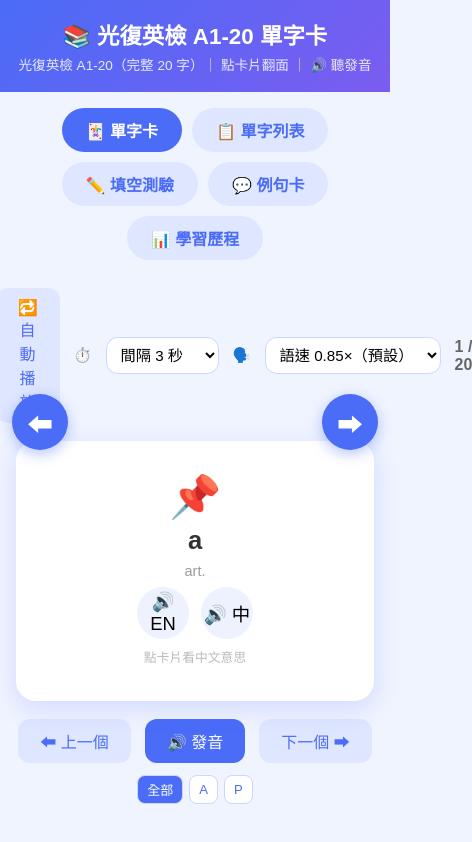
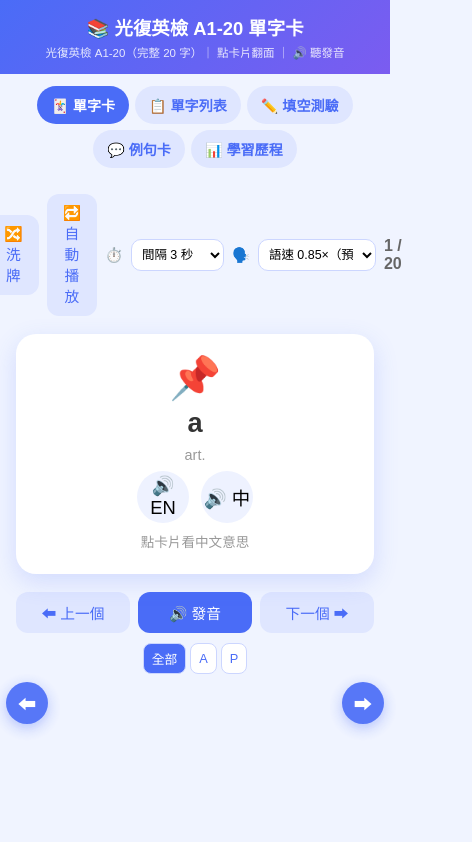
Before and after one commit to matthsu01/KFES_MyWordBook, a plain HTML site: page gk-a1-20-vocab-cards.html in a window 390 px wide. Shown: the whole page, 472 px wide, since content can reach past the window. Drawn offline with Linux system fonts and the light colour scheme.

Commit message:
Add files via upload

```diff
--- a/gk-a1-20-vocab-cards.html
+++ b/gk-a1-20-vocab-cards.html
@@ -109,7 +109,45 @@
   .hist-table th { background: #4a6cf7; color: #fff; padding: 9px 6px; }
   .hist-table td { padding: 7px 6px; border-bottom: 1px solid #eef2ff; text-align: center; }
   .hist-table tr:nth-child(even) td { background: #f8faff; }
-  @media (max-width: 480px) { .word { font-size: 1.6rem; } .emoji { font-size: 2.6rem; } .ch, .ch input { width: 28px; height: 38px; font-size: 1.15rem; } }
+  @media (max-width: 480px) {
+    /* 標題區 */
+    header { padding: 14px 10px; }
+    header h1 { font-size: 1.15rem; }
+    header p { font-size: .72rem; }
+    /* 分頁按鈕 */
+    .tabs { gap: 6px; margin: 12px auto 6px; }
+    .tabs button { padding: 9px 14px; font-size: .88rem; }
+    /* 單字卡本體 */
+    .word { font-size: 1.7rem; }
+    .emoji { font-size: 2.6rem; }
+    .card-wrap { height: 240px; }
+    .hint { font-size: .85rem; color: #999; }
+    /* 設定選單（間隔/語速）：縮小防截斷 */
+    .nav select {
+      max-width: 118px !important; padding: 7px 6px !important; font-size: .78rem !important;
+      border-radius: 10px !important;
+    }
+    .nav { gap: 8px; }
+    .nav button { padding: 10px 16px; font-size: .92rem; }
+    /* 上下一個按鈕列 */
+    .card-wrap + .nav { margin-top: 12px; }
+    .card-wrap + .nav button { flex: 1 1 0; min-width: 0; white-space: nowrap; }
+    /* 左右浮動箭頭：縮小往下移，避開卡片與按鈕 */
+    .arrow { width: 42px; height: 42px; font-size: 1.15rem; top: auto; bottom: 120px; transform: none; opacity: .92; }
+    .arrow:hover { transform: none; }
+    .arrow.left { left: 6px; }
+    .arrow.right { right: 6px; }
+    /* 字母篩選 */
+    .filter-row { gap: 4px; margin-top: 10px; }
+    .filter-row button { padding: 5px 8px; font-size: .8rem; }
+    /* 測驗 */
+    .quiz-box { padding: 20px 12px; }
+    .ch, .ch input { width: 28px; height: 38px; font-size: 1.15rem; }
+    .quiz-actions button { padding: 10px 14px; font-size: .9rem; }
+    /* 學習歷程表格 */
+    .hist-table { font-size: .78rem; }
+    .stat-card { padding: 10px 14px; min-width: 90px; }
+  }
 </style>
 </head>
 <body>
```
